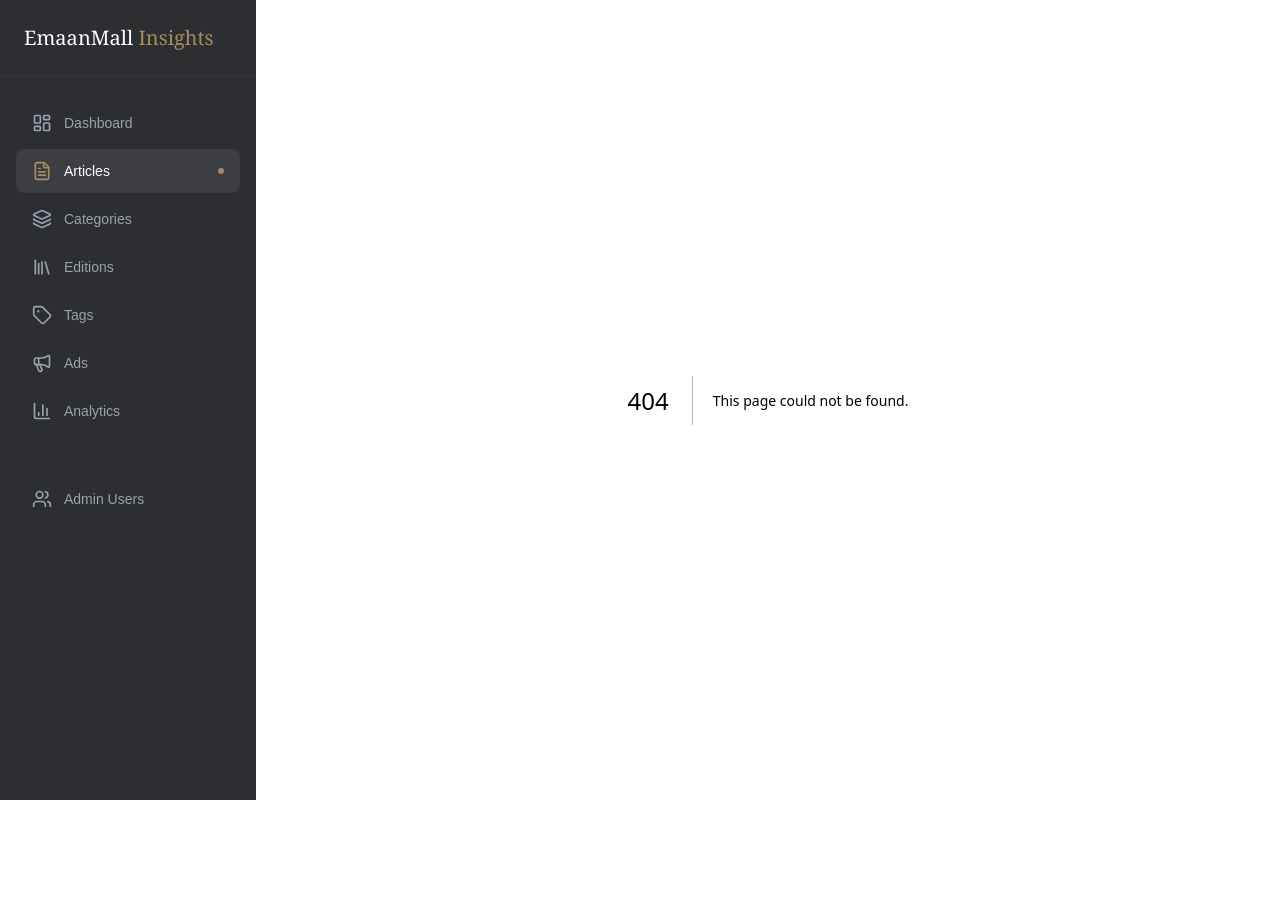
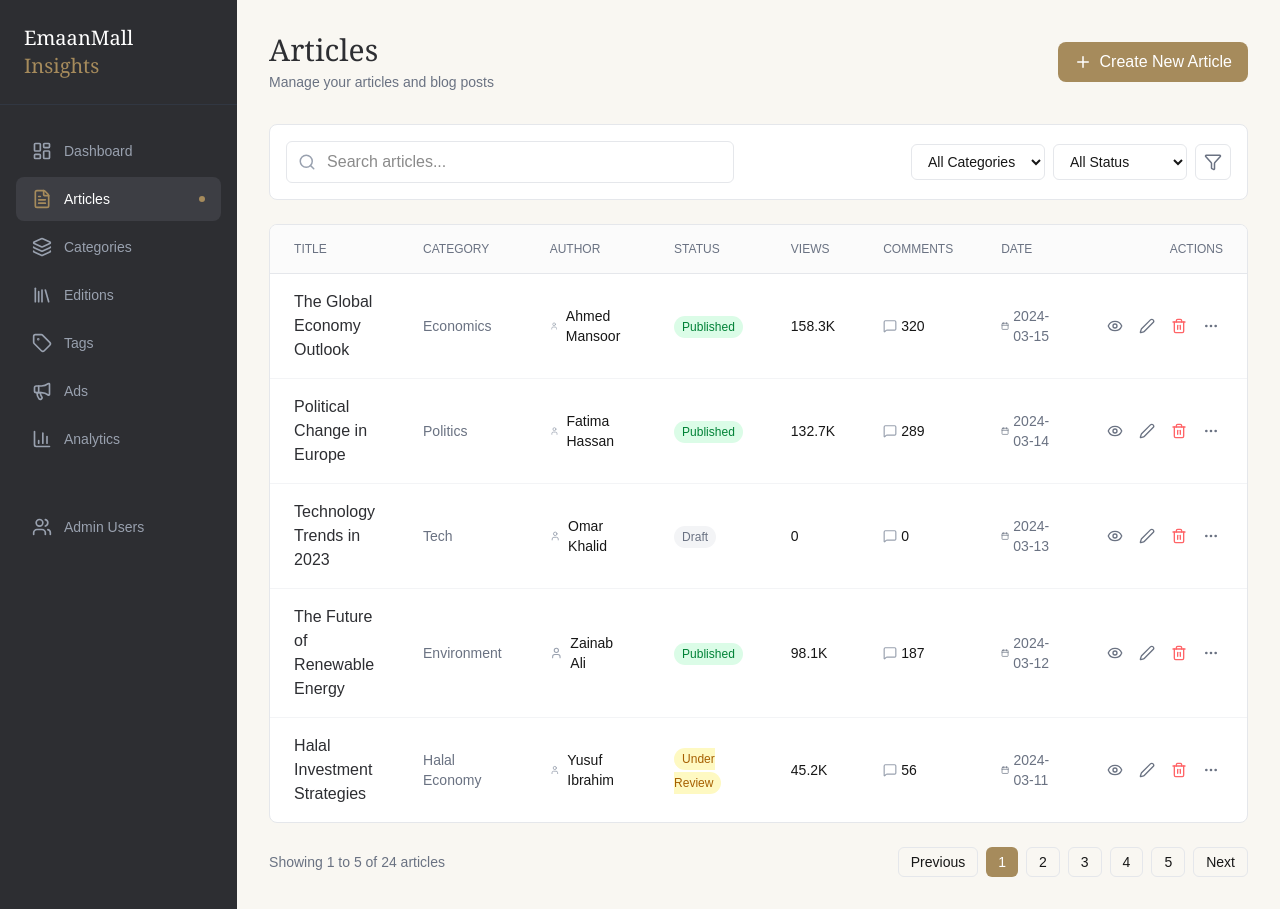
Before and after one commit to FatimaZahraNadeem2003/admin-panel, a Next.js app: page /articles in a window 1280 px wide. Before the commit this address had no page. Before the commit the page ends 800 px from the top, so only its background shows below. Built offline with nearby package versions, Linux system fonts and the light colour scheme.

Commit message:
articles page

```diff
--- /dev/null
+++ b/app/articles/page.tsx
@@ -0,0 +1,154 @@
+"use client";
+import React, { useState } from 'react';
+import Link from 'next/link';
+import {
+  Search, Plus, Edit2, Trash2, Eye, Calendar,
+  User, MessageSquare, MoreHorizontal, Filter
+} from 'lucide-react';
+
+export default function ArticlesPage() {
+  const [articles, setArticles] = useState([
+    { id: 1, title: 'The Global Economy Outlook', category: 'Economics', author: 'Ahmed Mansoor', status: 'Published', views: '158.3K', comments: 320, date: '2024-03-15' },
+    { id: 2, title: 'Political Change in Europe', category: 'Politics', author: 'Fatima Hassan', status: 'Published', views: '132.7K', comments: 289, date: '2024-03-14' },
+    { id: 3, title: 'Technology Trends in 2023', category: 'Tech', author: 'Omar Khalid', status: 'Draft', views: '0', comments: 0, date: '2024-03-13' },
+    { id: 4, title: 'The Future of Renewable Energy', category: 'Environment', author: 'Zainab Ali', status: 'Published', views: '98.1K', comments: 187, date: '2024-03-12' },
+    { id: 5, title: 'Halal Investment Strategies', category: 'Halal Economy', author: 'Yusuf Ibrahim', status: 'Under Review', views: '45.2K', comments: 56, date: '2024-03-11' },
+  ]);
+
+  return (
+    <div className="p-6 lg:p-8 bg-[#F9F7F2] min-h-screen">
+      <div className="flex justify-between items-center mb-8">
+        <div>
+          <h1 className="text-3xl font-serif text-[#2D2E32]">Articles</h1>
+          <p className="text-gray-500 text-sm mt-1">Manage your articles and blog posts</p>
+        </div>
+        <Link
+          href="/articles/create"
+          className="bg-[#A68B5C] text-white px-4 py-2 rounded-lg flex items-center gap-2 hover:bg-[#8e764d] transition-colors"
+        >
+          <Plus size={18} />
+          Create New Article
+        </Link>
+      </div>
+
+      <div className="bg-white p-4 rounded-lg border border-gray-200 mb-6 flex flex-wrap gap-4 items-center justify-between">
+        <div className="relative flex-1 max-w-md">
+          <Search className="absolute left-3 top-1/2 -translate-y-1/2 text-gray-400" size={18} />
+          <input
+            type="text"
+            placeholder="Search articles..."
+            className="w-full pl-10 pr-4 py-2 border border-gray-200 rounded-md focus:outline-none focus:ring-1 focus:ring-[#A68B5C]"
+          />
+        </div>
+        <div className="flex gap-2">
+          <select className="border border-gray-200 rounded-md px-3 py-2 text-sm bg-white">
+            <option>All Categories</option>
+            <option>Economics</option>
+            <option>Politics</option>
+            <option>Technology</option>
+            <option>Environment</option>
+          </select>
+          <select className="border border-gray-200 rounded-md px-3 py-2 text-sm bg-white">
+            <option>All Status</option>
+            <option>Published</option>
+            <option>Draft</option>
+            <option>Under Review</option>
+          </select>
+          <button className="p-2 border border-gray-200 rounded-md hover:bg-gray-50">
+            <Filter size={18} className="text-gray-500" />
+          </button>
+        </div>
+      </div>
+
+      <div className="bg-white rounded-lg border border-gray-200 overflow-hidden">
+        <table className="w-full">
+          <thead className="bg-[#FBFBFB] border-b border-gray-200">
+            <tr>
+              <th className="px-6 py-4 text-left text-xs font-medium text-gray-500 uppercase">Title</th>
+              <th className="px-6 py-4 text-left text-xs font-medium text-gray-500 uppercase">Category</th>
+              <th className="px-6 py-4 text-left text-xs font-medium text-gray-500 uppercase">Author</th>
+              <th className="px-6 py-4 text-left text-xs font-medium text-gray-500 uppercase">Status</th>
+              <th className="px-6 py-4 text-left text-xs font-medium text-gray-500 uppercase">Views</th>
+              <th className="px-6 py-4 text-left text-xs font-medium text-gray-500 uppercase">Comments</th>
+              <th className="px-6 py-4 text-left text-xs font-medium text-gray-500 uppercase">Date</th>
+              <th className="px-6 py-4 text-right text-xs font-medium text-gray-500 uppercase">Actions</th>
+            </tr>
+          </thead>
+          <tbody className="divide-y divide-gray-100">
+            {articles.map((article) => (
+              <tr key={article.id} className="hover:bg-gray-50">
+                <td className="px-6 py-4">
+                  <div className="font-medium text-[#2D2E32]">{article.title}</div>
+                </td>
+                <td className="px-6 py-4 text-sm text-gray-500">{article.category}</td>
+                <td className="px-6 py-4">
+                  <div className="flex items-center gap-2 text-sm">
+                    <User size={14} className="text-gray-400" />
+                    {article.author}
+                  </div>
+                </td>
+                <td className="px-6 py-4">
+                  <span className={`px-2 py-1 rounded-full text-xs ${
+                    article.status === 'Published' ? 'bg-green-100 text-green-700' :
+                    article.status === 'Draft' ? 'bg-gray-100 text-gray-500' :
+                    'bg-yellow-100 text-yellow-700'
+                  }`}>
+                    {article.status}
+                  </span>
+                </td>
+                <td className="px-6 py-4 text-sm">{article.views}</td>
+                <td className="px-6 py-4">
+                  <div className="flex items-center gap-1 text-sm">
+                    <MessageSquare size={14} className="text-gray-400" />
+                    {article.comments}
+                  </div>
+                </td>
+                <td className="px-6 py-4">
+                  <div className="flex items-center gap-1 text-sm text-gray-500">
+                    <Calendar size={14} />
+                    {article.date}
+                  </div>
+                </td>
+                <td className="px-6 py-4 text-right">
+                  <div className="flex items-center justify-end gap-2">
+                    <Link
+                      href={`/articles/${article.id}`}
+                      className="p-1 hover:bg-gray-100 rounded"
+                    >
+                      <Eye size={16} className="text-gray-500" />
+                    </Link>
+                    <Link
+                      href={`/articles/edit/${article.id}`}
+                      className="p-1 hover:bg-gray-100 rounded"
+                    >
+                      <Edit2 size={16} className="text-gray-500" />
+                    </Link>
+                    <button className="p-1 hover:bg-gray-100 rounded">
+                      <Trash2 size={16} className="text-red-400" />
+                    </button>
+                    <button className="p-1 hover:bg-gray-100 rounded">
+                      <MoreHorizontal size={16} className="text-gray-500" />
+                    </button>
+                  </div>
+                </td>
+              </tr>
+            ))}
+          </tbody>
+        </table>
+      </div>
+
+      <div className="mt-6 flex items-center justify-between">
+        <p className="text-sm text-gray-500">Showing 1 to 5 of 24 articles</p>
+        <div className="flex gap-2">
+          <button className="px-3 py-1 border border-gray-200 rounded-md text-sm">Previous</button>
+          <button className="px-3 py-1 bg-[#A68B5C] text-white rounded-md text-sm">1</button>
+          <button className="px-3 py-1 border border-gray-200 rounded-md text-sm">2</button>
+          <button className="px-3 py-1 border border-gray-200 rounded-md text-sm">3</button>
+          <button className="px-3 py-1 border border-gray-200 rounded-md text-sm">4</button>
+          <button className="px-3 py-1 border border-gray-200 rounded-md text-sm">5</button>
+          <button className="px-3 py-1 border border-gray-200 rounded-md text-sm">Next</button>
+        </div>
+      </div>
+    </div>
+  );
+}
```
